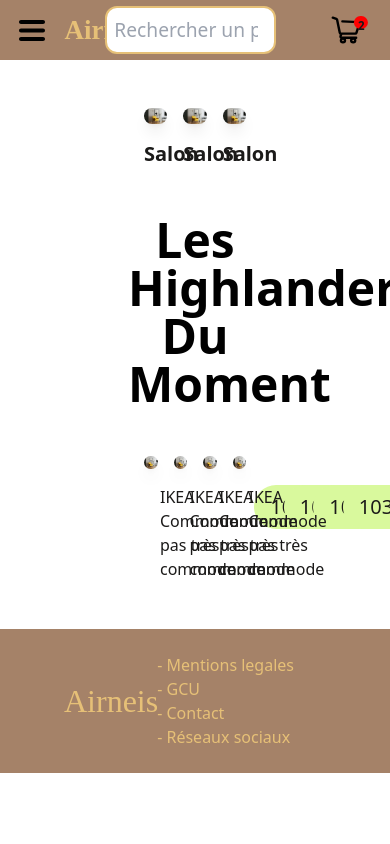
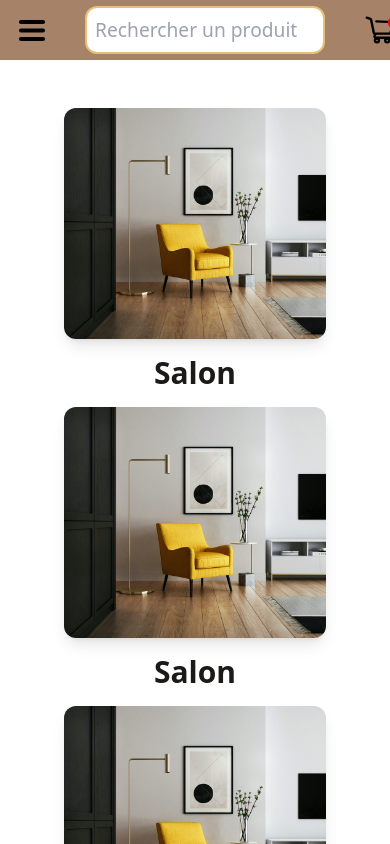
Before and after one commit to ValentinLeroux8100/Projet-transversal-front, a React (Create React App) app: page / in a window 390 px wide. Shown: the top 844 px of the page. Built offline with nearby package versions, Linux system fonts and the light colour scheme.

Commit message:
Ajout du responsive

```diff
--- a/src/components/site/carteCategorie/carteCategorie.module.css
+++ b/src/components/site/carteCategorie/carteCategorie.module.css
@@ -4,14 +4,14 @@
 
 @layer components{
   .carte-categorie{
-    @apply size-full;
+    @apply flex flex-col w-full md:w-[30%] h-[100%];
   }
 
-  .carte-categorie > img {
-    @apply w-full mb-4 object-center object-cover aspect-[9/6] rounded-xl shadow-lg;
+  .carte-categorie img {
+    @apply size-full mb-4 object-center object-cover rounded-xl shadow-lg;
   }
 
   .carte-categorie h2 {
-    @apply font-semibold text-xl capitalize text-center
+    @apply font-semibold text-3xl md:text-2xl capitalize text-center
   }
 }
--- a/src/components/site/carteProduit/carteProduit.module.css
+++ b/src/components/site/carteProduit/carteProduit.module.css
@@ -4,22 +4,22 @@
 
 @layer components{
   .carte-produit{
-    @apply size-full;
+    @apply h-full w-full md:w-[20%];
   }
 
   .carte-produit > img {
-    @apply w-full mb-4 object-center object-cover aspect-square rounded-xl shadow-lg;
+    @apply w-full h-4/5 mb-4 object-center object-cover rounded-xl shadow-lg;
   }
 
   .description{
     @apply flex justify-between gap-4 px-4 ;
   }
 
-  .description > h2 {
+  .description h2 {
     @apply text-stone-900 text-2xl font-bold leading-none;
   }
 
-  .description > span {
+  .description span {
     @apply bg-lime-200 text-xl rounded-full px-4 py-2 h-fit;
   }
 }
--- a/src/index.css
+++ b/src/index.css
@@ -25,9 +25,11 @@ nav {
   position: sticky;
   top: 0;
 
+  width: 100vw;
   display: grid;
-  grid-template-columns: 25% 50% 25%;
+  grid-template-columns: min-content minmax(70%, max-content) min-content;
   align-items: center;
+  gap: 40px;
   justify-content: space-between;
 
   font-size: 1.2em;
--- a/src/layouts/navbar/navbar.module.css
+++ b/src/layouts/navbar/navbar.module.css
@@ -1,6 +1,10 @@
+@tailwind base;
+@tailwind components;
+@tailwind utilities;
+
+@layer components {
   .left-side{
-  display: flex;
-  gap: 1em;
+    @apply flex gap-4 w-max;
   }
 
   .left-side > img {
@@ -8,13 +12,12 @@
   }
 
   .right-side{
-  display: flex;
-  justify-content: end;
+    @apply flex justify-end w-max;
   }
 
   .logo{
+    @apply font-bold text-2xl hidden md:block;
     color: var(--primary);
     font-family: "Orelega One";
-  font-weight: bold;
-  font-size: 1.4em;
   }
+}
--- a/src/pages/acceuil/acceuil.tsx
+++ b/src/pages/acceuil/acceuil.tsx
@@ -4,9 +4,9 @@ import CarteCategorie from "components/site/carteCategorie/carteCategorie";
 
 export default function Acceuil() {
   return (
-    <main className="flex flex-col gap-8 py-8 px-32">
-      <section className="flex flex-col gap-8">
-        <div className="grid auto-cols-auto grid-cols-3 gap-4 p-4">
+    <main className="flex flex-col gap-8 py-8 px-12">
+      <section className="flex flex-col gap-8 ">
+        <div className="flex flex-row md:h-[300px] flex-wrap place-content-around gap-4 p-4">
           <CarteCategorie></CarteCategorie>
           <CarteCategorie></CarteCategorie>
           <CarteCategorie></CarteCategorie>
@@ -16,7 +16,7 @@ export default function Acceuil() {
         <h2 className="text-center text-black text-5xl font-semibold font-body capitalize">
           Les Highlanders du moment
         </h2>
-        <div className="grid auto-cols-auto grid-cols-4 gap-4 p-4">
+        <div className="flex flex-row flex-wrap md:h-[300px]  place-content-around gap-4 p-4">
           <CarteProduit></CarteProduit>
           <CarteProduit></CarteProduit>
           <CarteProduit></CarteProduit>
```
Lines whose indentation alone changed are shown as unchanged.
